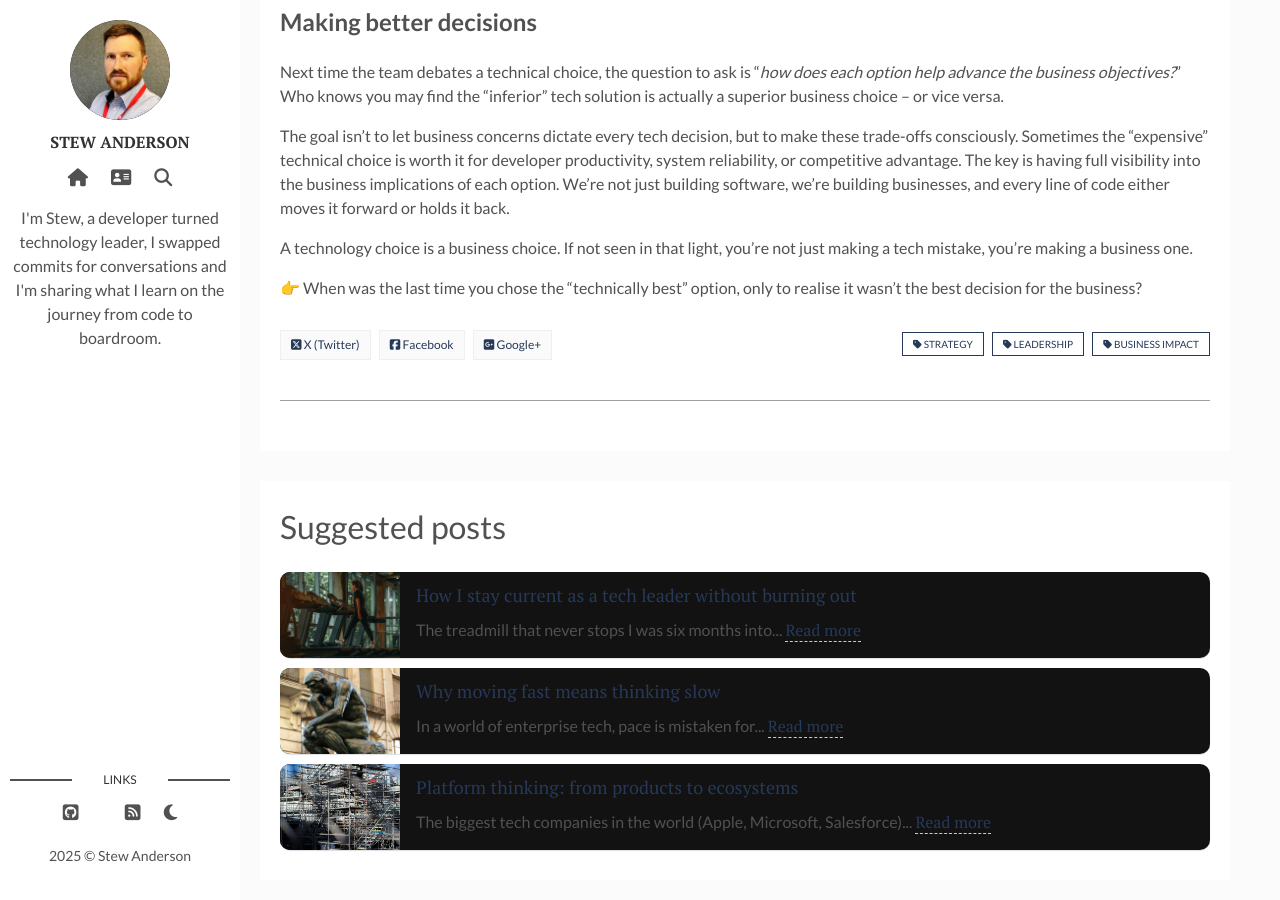
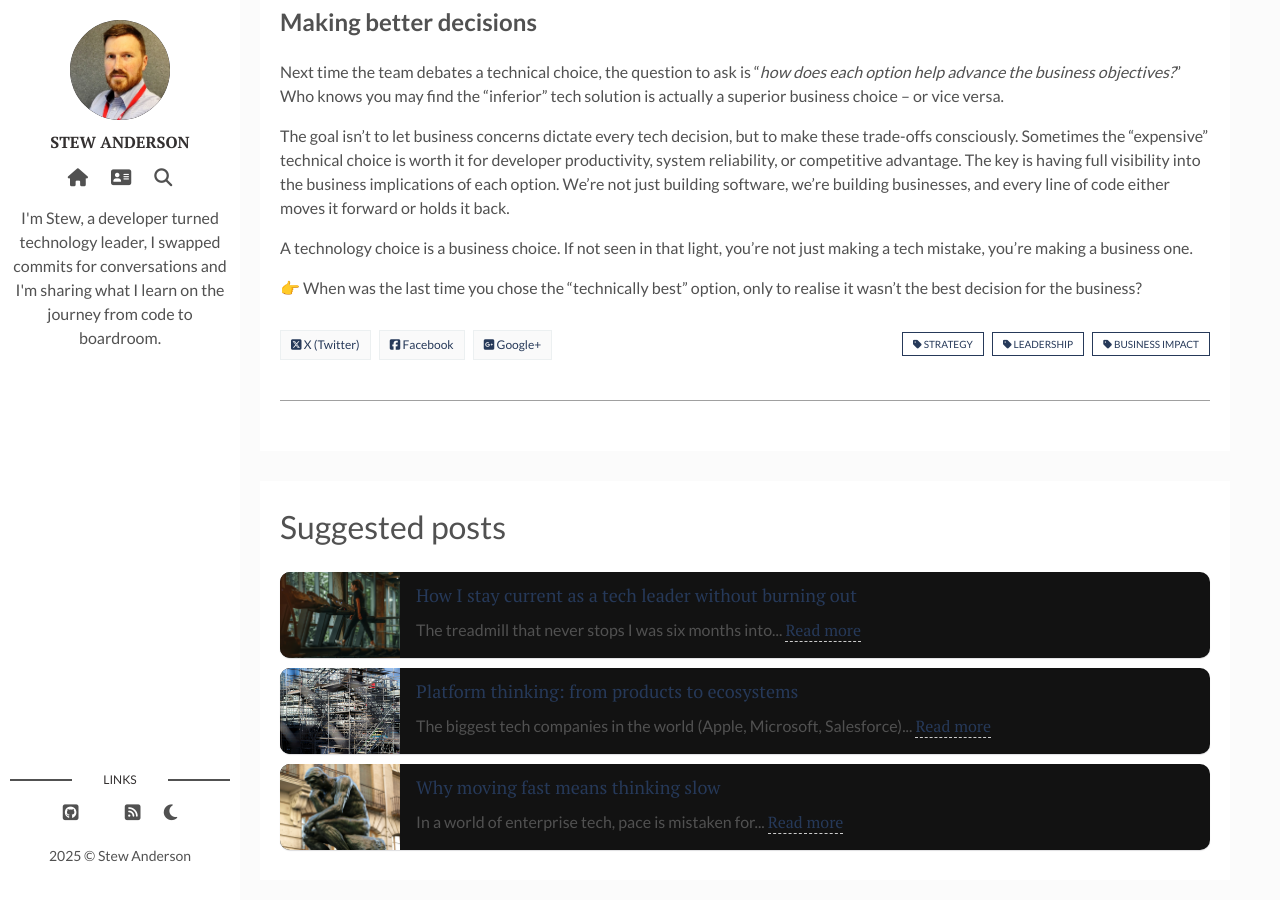
Before and after one commit to stew-anderson/blog, a Jekyll site: the page built from _posts/2025-09-24-technology-strategy-is-business-strategy.markdown, in a window 1280 px wide and 900 px high, scrolled down 2081 px. Built offline with Jekyll 4.4.1, drawn with Linux system fonts in a browser that asks for light colours; nearby versions of some CDN libraries; emoji names are drawn with the system emoji font.

Commit message:
Changing liquid syntax error

```diff
--- a/_includes/suggested-posts.html
+++ b/_includes/suggested-posts.html
@@ -7,7 +7,9 @@
 
         <h1 class="page-title">Suggested posts</h1>
 
-        {% assign related = site.posts | where_exp: "post", "post.url != page.url" | where_exp: "post", "post.tags contains page.tags[0] or post.tags contains page.tags[1]" | slice: 0, site.suggested-posts %}
+        {% assign by_first_tag = site.posts | where_exp: "post", "post.url != page.url" | where_exp: "post", "post.tags contains page.tags[0]" %}
+        {% assign by_second_tag = site.posts | where_exp: "post", "post.url != page.url" | where_exp: "post", "post.tags contains page.tags[1]" %}
+        {% assign related = by_first_tag | concat: by_second_tag | uniq | slice: 0, site.suggested-posts %}
 
         {% if related.size > 0 %}
           {% for post in related %}
```
